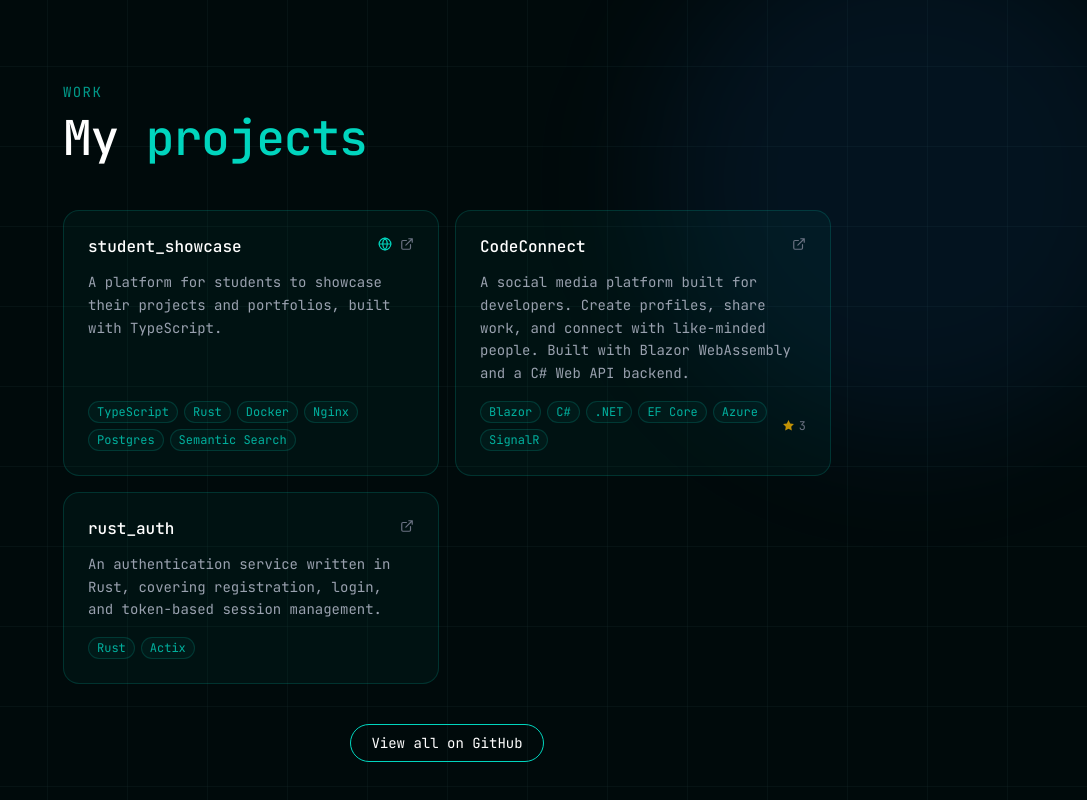
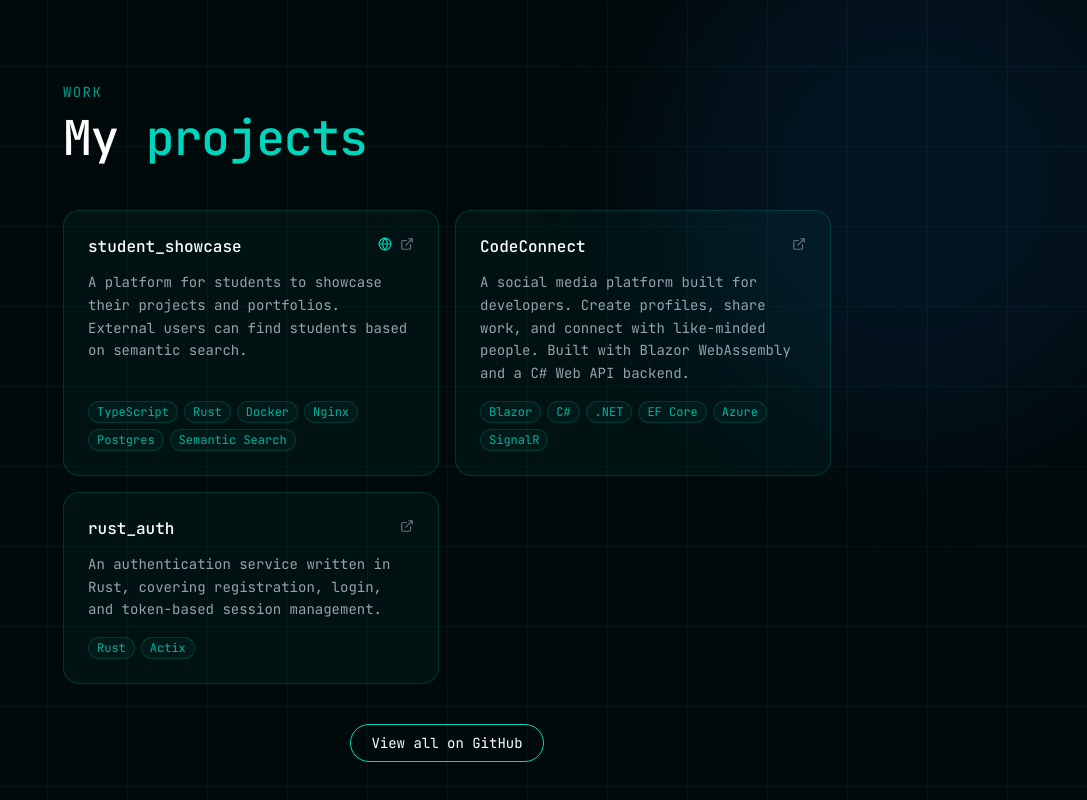
Before and after one commit to Kroplewski-M/Portfolio-6, a React (Vite) app: page / in a window 1280 px wide. Shown: the part 1614-2414 px from the top of the page, without its empty margins (193-1280 px from the left). Built offline with nearby package versions, Linux system fonts and the light colour scheme.

Commit message:
removed some things

```diff
--- a/src/components/projects.tsx
+++ b/src/components/projects.tsx
@@ -4,8 +4,7 @@ const projects = [
   {
     name: "student_showcase",
     description:
-      "A platform for students to showcase their projects and portfolios, built with TypeScript.",
-    language: "TypeScript",
+      "A platform for students to showcase their projects and portfolios. External users can find students based on semantic search.",
     tags: [
       "TypeScript",
       "Rust",
@@ -16,27 +15,22 @@ const projects = [
     ],
     url: "https://github.com/Kroplewski-M/student_showcase",
     live_url: "https://huddersfieldshowcase.cloud/",
-    stars: 0,
   },
   {
     name: "CodeConnect",
     description:
       "A social media platform built for developers. Create profiles, share work, and connect with like-minded people. Built with Blazor WebAssembly and a C# Web API backend.",
-    language: "C#",
     tags: ["Blazor", "C#", ".NET", "EF Core", "Azure", "SignalR"],
     url: "https://github.com/Kroplewski-M/CodeConnect",
     live_url: "",
-    stars: 3,
   },
   {
     name: "rust_auth",
     description:
       "An authentication service written in Rust, covering registration, login, and token-based session management.",
-    language: "Rust",
     tags: ["Rust", "Actix"],
     url: "https://github.com/Kroplewski-M/rust_auth",
     live_url: "",
-    stars: 0,
   },
 ];
 
@@ -167,14 +161,6 @@ export default function Projects() {
                     </span>
                   ))}
                 </div>
-
-                {/* Stars */}
-                {project.stars > 0 && (
-                  <span className="flex items-center gap-1 text-xs text-gray-500">
-                    <StarIcon />
-                    {project.stars}
-                  </span>
-                )}
               </div>
             </div>
           ))}
```
